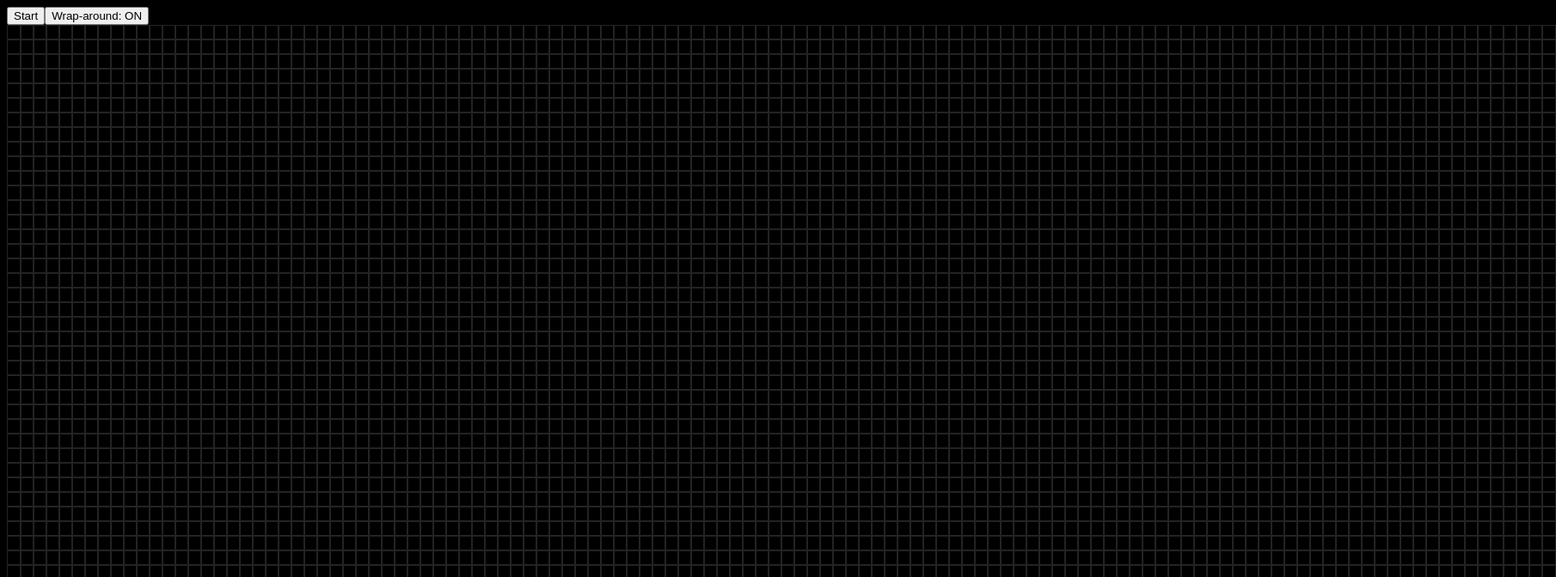
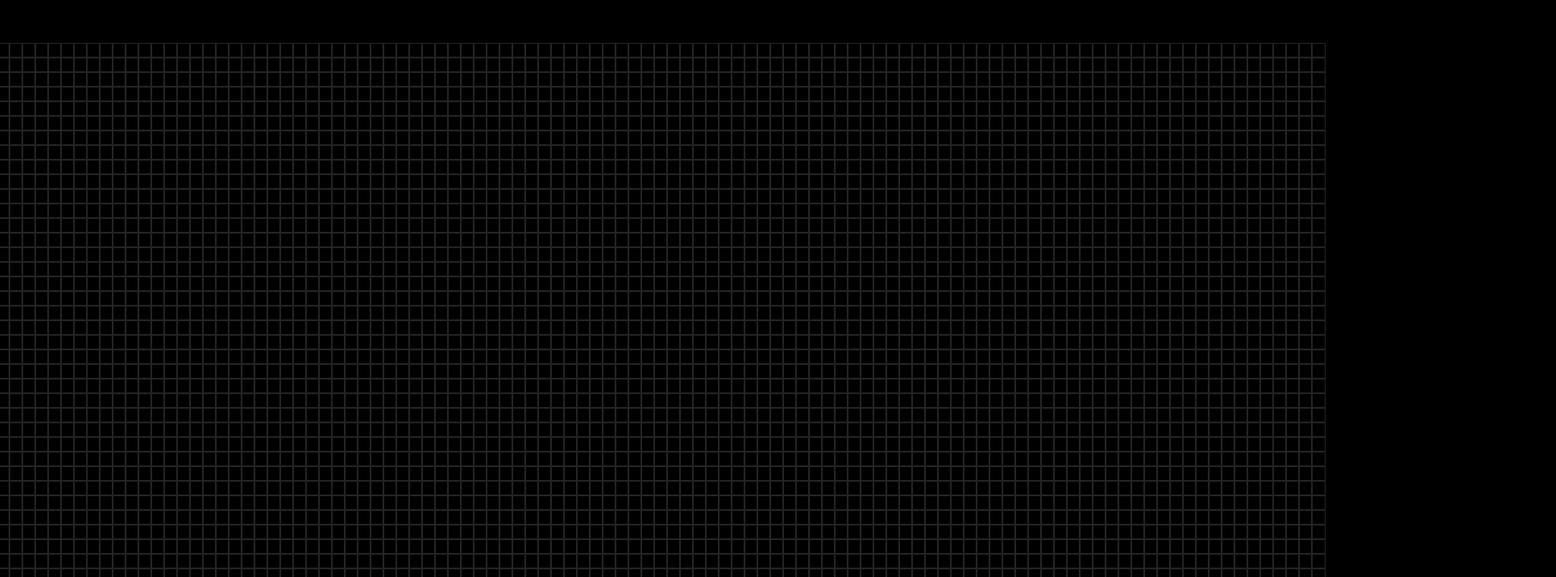
Before and after one commit to Hintful/game-of-life, a React (Create React App) app: page / in a window 1280 px wide. Shown: the top 672 px of the page at 86% size, 1810 px wide, since content can reach past the window. Built offline with nearby package versions, Linux system fonts and the light colour scheme.

Commit message:
minor layout change

```diff
--- a/src/App.tsx
+++ b/src/App.tsx
@@ -46,7 +46,7 @@ function App() {
                 }
               })
 
-              if ( neighbour_cells < 2 || neighbour_cells > 3) {
+              if (neighbour_cells < 2 || neighbour_cells > 3) {
                 gridCopy[y][x] = 0; // kill cell
               } else if (curGrid[y][x] === 0 && neighbour_cells === 3) {
                 gridCopy[y][x] = 1;
@@ -62,21 +62,7 @@ function App() {
 
   return (
     <div className="App">
-      <button
-        onClick={() => {
-          setRunning(!running);
-          runningRef.current = true;
-          runSimulation();
-        }}
-      >{running ? 'Stop' : 'Start'}</button>
-      <button
-        onClick={() => {
-          setWrapAround(!wrapAround);
-          wrapAroundRef.current = !wrapAround;
-        }}
-        disabled={runningRef.current}
-      >{wrapAround ? 'Wrap-around: ON' : 'Wrap-around: OFF'}
-      </button>
+      <div className="grid-container">
         <div style={{
           display: 'grid',
           gridTemplateColumns: `repeat(${NUM_COLS}, ${GRID_WIDTH}px)`
@@ -99,6 +85,25 @@ function App() {
                 }} />))}
         </div>
       </div>
+
+      <div className="menu-container">
+        <button
+          onClick={() => {
+            setRunning(!running);
+            runningRef.current = true;
+            runSimulation();
+          }}
+        >{running ? 'Stop' : 'Start'}</button>
+        <button
+          onClick={() => {
+            setWrapAround(!wrapAround);
+            wrapAroundRef.current = !wrapAround;
+          }}
+          disabled={runningRef.current}
+        >{wrapAround ? 'Wrap-around: ON' : 'Wrap-around: OFF'}
+        </button>
+      </div>
+    </div>
   );
 }
 
--- a/src/index.css
+++ b/src/index.css
@@ -1,3 +1,26 @@
 body {
   background: black;
 }
+
+.grid-container {
+  display: flex;
+  width: 100%;
+  height: 100%;
+  margin-top: 50px;
+  justify-content: center;
+  align-items: center;
+}
+
+.menu-container {
+  display: flex;
+  flex-direction: row;
+  margin-top: 20px;
+  gap: 10px;
+  justify-content: center;
+}
+
+button {
+  background: #fefefe;
+  border: 0;
+  padding: 10px;
+}
```
Lines whose indentation alone changed are shown as unchanged.
